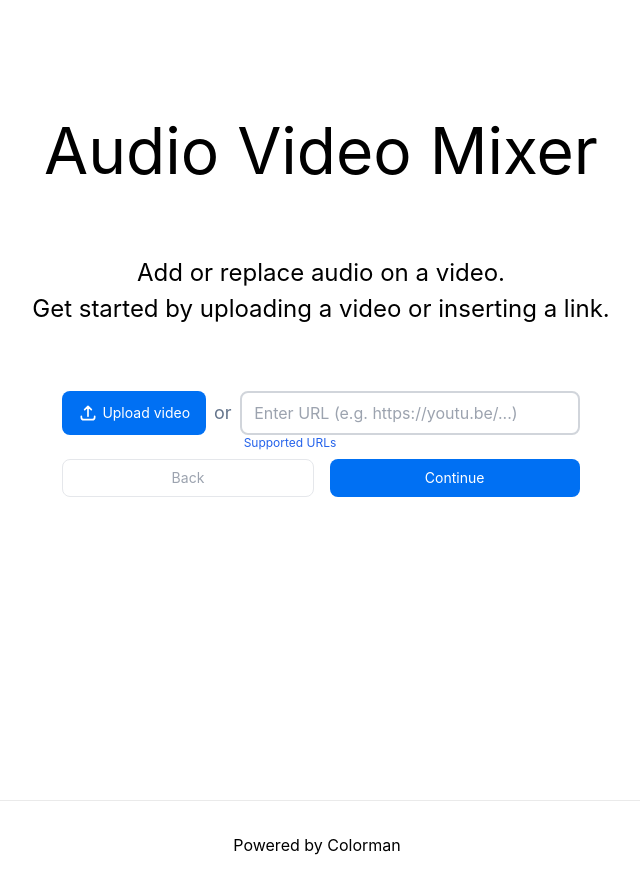
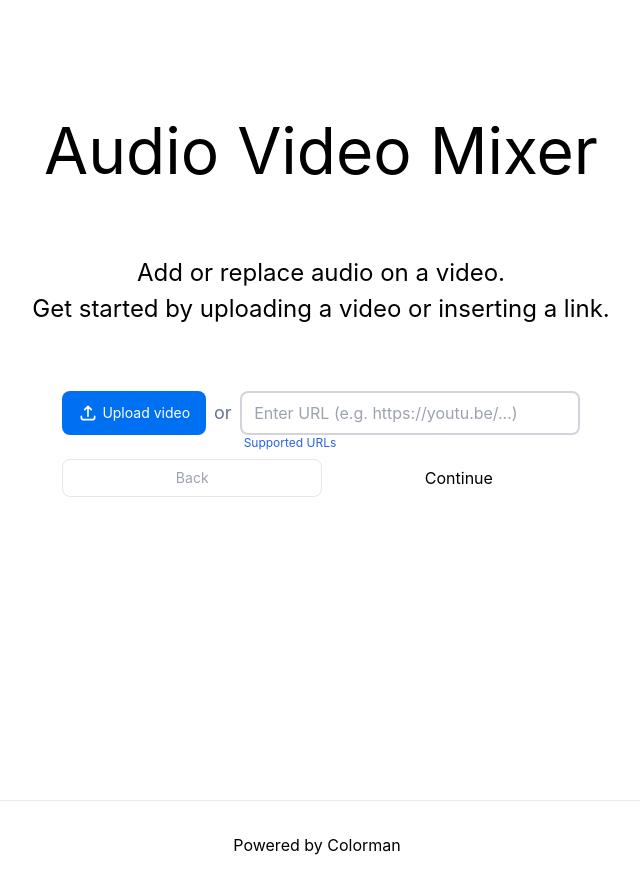
Before and after one commit to TheColorman/audio-replacer, a Next.js app: page / in a window 1280 px wide. Shown: the whole page, without its empty margins (319-959 px from the left). Built offline with nearby package versions, Linux system fonts and the light colour scheme.

Commit message:
:children_crossing: Disabled continue buttons until user uploads

```diff
--- a/pages/index.tsx
+++ b/pages/index.tsx
@@ -181,9 +181,15 @@ const Home: NextPage = () => {
             <button className={`${styles.buttonSecondaryDisabled} w-full`}>
               Back
             </button>
+            {video ? (
               <button className={`${styles.buttonPrimary} w-full`} onClick={handleNext}>
                 Continue
               </button>
+            ) : (
+              <button className={`${styles.buttonPrimaryDisabled} w-full`}>
+                Continue
+              </button>
+            )}
           </div>
         </div>
 
@@ -276,9 +282,15 @@ const Home: NextPage = () => {
             <button className={`${styles.buttonSecondary} w-full`} onClick={handleBack}>
               Back
             </button>
+            {audio ? (
               <button className={`${styles.buttonPrimary} w-full`} onClick={handleNext}>
                 Continue
               </button>
+            ) : (
+              <button className={`${styles.buttonPrimaryDisabled} w-full`}>
+                Continue
+              </button>
+            )}
           </div>
         </div>
         <Progress />
```
Lines whose indentation alone changed are shown as unchanged.
